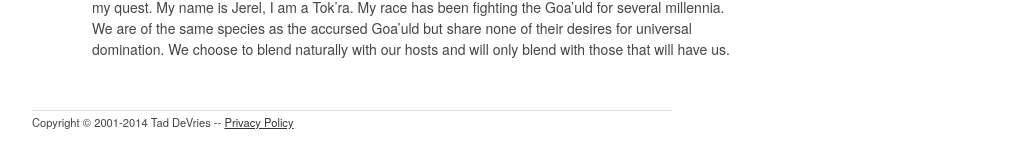
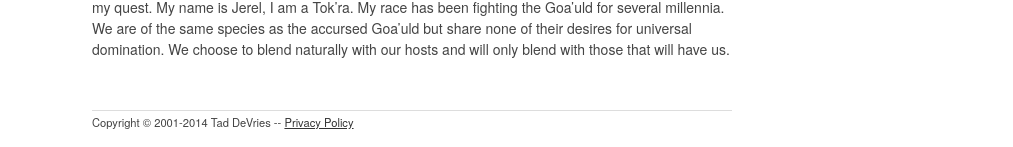
Before and after one commit to taddev/taddev.github.io, a Jekyll site: the page built from index.html, in a window 1280 px wide. Shown: the part 885-1032 px from the top of the page, without its empty margins (128-1141 px from the left). Built offline with Jekyll 4.4.1, drawn with Linux system fonts in a browser that asks for light colours; comment, search, counter and statistics services are not loaded.

Commit message:
corrected offset

```diff
--- a/_layouts/default.html
+++ b/_layouts/default.html
@@ -91,7 +91,7 @@
 				<div data-social-share-privacy='true'></div>
 			</div>
 		</div>
-		<div class="eleven columns alpha footer">
+		<div class="eleven columns alpha offset-by-one footer">
 			<hr class="remove-bottom" />
 			<small>Copyright &copy; 2001-2014 Tad DeVries -- <a href="/About/">Privacy Policy</a></small>
 		</div>
```
